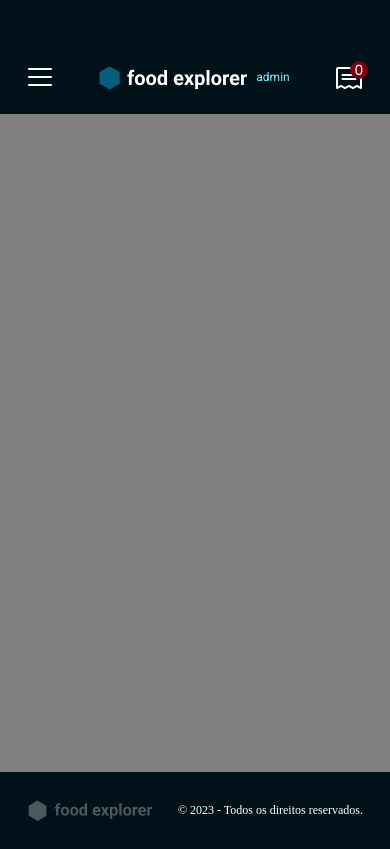
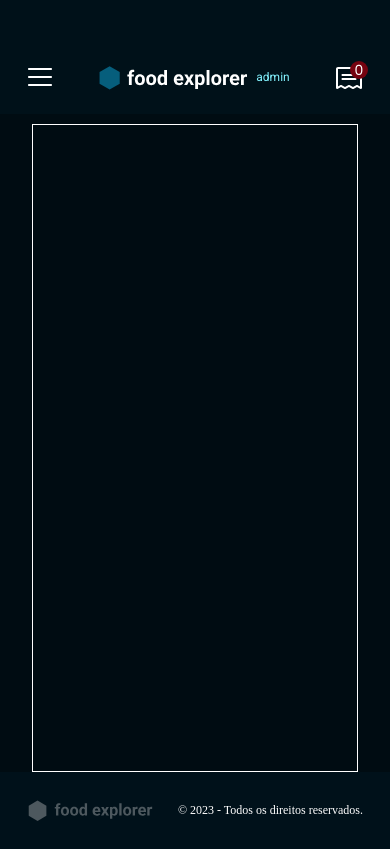
Before and after one commit to caue-bueno/foodexplorer-front, a React (Vite) app: page / in a window 390 px wide. Built offline with nearby package versions, Linux system fonts and the light colour scheme.

Commit message:
Starting NewDish mobile page

```diff
--- a/src/pages/Home/index.jsx
+++ b/src/pages/Home/index.jsx
@@ -1,6 +1,7 @@
 import { Footer } from "../../components/Footer";
 import { Header } from "../../components/Header";
 import { Menu } from "../../components/Menu";
+import { NewDish } from "../NewDish";
 import { Container, Content } from "./styles";
 import { useState } from "react";
 
@@ -13,6 +14,7 @@ export function Home() {
     <Container>
       <Header onOpenMenu={() => setMenuIsOpen(true)} />
       <Content>
+        <NewDish/>
       </Content>
       <Footer />
       <Menu
--- a/src/pages/Home/styles.js
+++ b/src/pages/Home/styles.js
@@ -13,5 +13,6 @@ export const Container = styled.div`
 export const Content = styled.div`
   grid-area: content;
 
-  background-color: grey;
+  padding: 1rem 3.2rem 0;
+  background-color: ${({ theme }) => theme.COLORS.DARK_500};
 `;
--- /dev/null
+++ b/src/pages/NewDish/index.jsx
@@ -0,0 +1,9 @@
+import { Container } from "./styles";
+
+export function NewDish() {
+  return (
+    <Container>
+
+    </Container>
+  )
+}
--- /dev/null
+++ b/src/pages/NewDish/styles.js
@@ -0,0 +1,8 @@
+import styled from "styled-components";
+
+export const Container = styled.div`
+  border: 1px solid white;
+  display: flex;
+  flex-direction: column;
+  height: 100%;
+`;
```
Also changed, not shown: src/components/Header/styles.js (+0 -25 lines).
